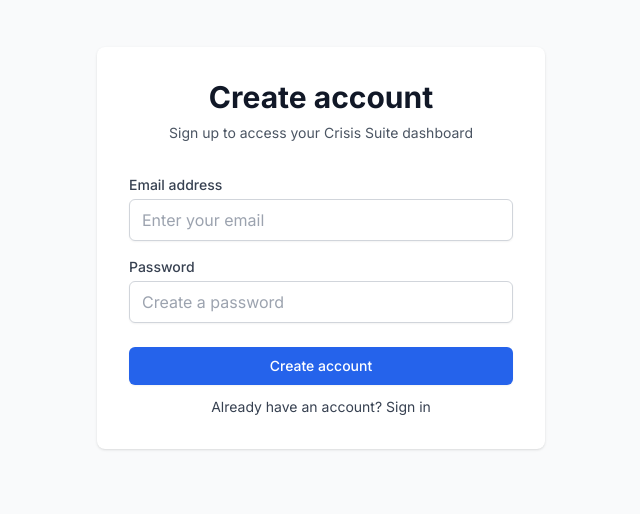
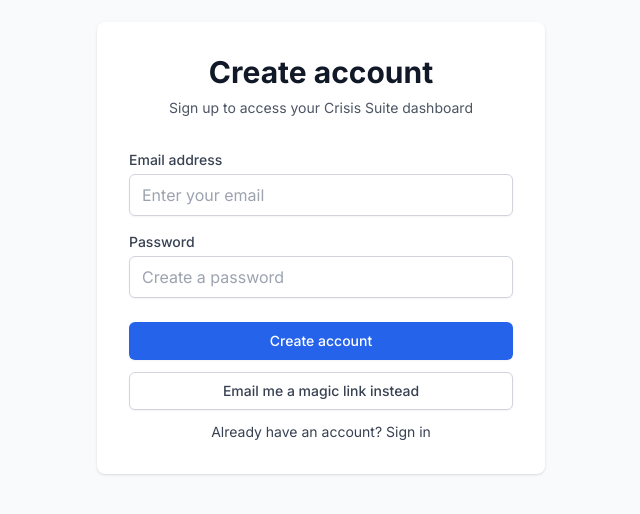
Before and after one commit to SamuelPicasse/MVP-crisis-suite, a Next.js app in the folder apps/web/: page /signup in a window 1280 px wide. Shown: the part 152-666 px from the top of the page, without its empty margins (319-959 px from the left). Built offline with nearby package versions, Linux system fonts and the light colour scheme.

Commit message:
feat(auth): add magic-link flow to login and signup; ensure profile upsert on dashboard after magic link

```diff
--- a/apps/web/src/app/dashboard/page.tsx
+++ b/apps/web/src/app/dashboard/page.tsx
@@ -4,9 +4,37 @@
 import { createClient } from '@/lib/supabase/client';
 import { CrisisSummary } from '../../../components/dashboard/CrisisSummary';
 import { ActivityLog } from '../../../components/dashboard/ActivityLog';
+import { useEffect } from 'react';
 
 export default function DashboardPage() {
   const router = useRouter();
+
+  // Ensure the user's profile row exists after magic-link redirect or first login
+  useEffect(() => {
+    const ensureProfile = async () => {
+      try {
+        const supabase = createClient();
+        const { data } = await supabase.auth.getUser();
+        const user = data?.user;
+        if (user) {
+          await supabase
+            .from('users')
+            .upsert(
+              {
+                id: user.id,
+                email: user.email ?? '',
+                full_name: (user.user_metadata as any)?.full_name ?? null,
+                role: (user.user_metadata as any)?.role ?? null
+              },
+              { onConflict: 'id' }
+            );
+        }
+      } catch {
+        // ignore silently
+      }
+    };
+    ensureProfile();
+  }, []);
 
   const handleLogout = async () => {
     const supabase = createClient();
--- a/apps/web/src/app/login/page.tsx
+++ b/apps/web/src/app/login/page.tsx
@@ -11,10 +11,12 @@
   const [password, setPassword] = useState('');
   const [error, setError] = useState<string | null>(null);
   const [loading, setLoading] = useState(false);
+  const [info, setInfo] = useState<string | null>(null);
 
   const handleLogin = async (e: React.FormEvent) => {
     e.preventDefault();
     setError(null);
+    setInfo(null);
     setLoading(true);
 
     const supabase = createClient();
@@ -55,6 +57,34 @@
     router.refresh();
   };
 
+  const handleMagicLink = async () => {
+    setError(null);
+    setInfo(null);
+    const emailTrimmed = email.trim();
+    if (!emailTrimmed) {
+      setError('Please enter your email to receive a magic link.');
+      return;
+    }
+    const emailOk = /.+@.+\..+/.test(emailTrimmed);
+    if (!emailOk) {
+      setError('Please enter a valid email address.');
+      return;
+    }
+    const supabase = createClient();
+    const { error } = await supabase.auth.signInWithOtp({
+      email: emailTrimmed,
+      options: {
+        emailRedirectTo: 'http://localhost:3000/dashboard',
+        shouldCreateUser: true
+      }
+    });
+    if (error) {
+      setError(error.message);
+      return;
+    }
+    setInfo('Magic link sent! Check your email to finish signing in.');
+  };
+
   // Sign up flow is handled on a dedicated /signup page.
 
   return (
@@ -71,6 +101,11 @@
           {error && (
             <div className="bg-red-50 border border-red-200 text-red-600 px-4 py-3 rounded">
               {error}
+            </div>
+          )}
+          {info && (
+            <div className="bg-blue-50 border border-blue-200 text-blue-700 px-4 py-3 rounded">
+              {info}
             </div>
           )}
 
@@ -121,6 +156,15 @@
 
             <button
               type="button"
+              onClick={handleMagicLink}
+              disabled={loading}
+              className="w-full flex justify-center py-2 px-4 border border-gray-300 rounded-md shadow-sm text-sm font-medium text-gray-700 bg-white hover:bg-gray-50 focus:outline-none focus:ring-2 focus:ring-offset-2 focus:ring-primary disabled:opacity-50 disabled:cursor-not-allowed"
+            >
+              Email me a magic link
+            </button>
+
+            <button
+              type="button"
               onClick={() => router.push('/signup')}
               disabled={loading}
               className="w-full flex justify-center py-2 px-4 border border-gray-300 rounded-md shadow-sm text-sm font-medium text-gray-700 bg-white hover:bg-gray-50 focus:outline-none focus:ring-2 focus:ring-offset-2 focus:ring-primary disabled:opacity-50 disabled:cursor-not-allowed"
--- a/apps/web/src/app/signup/page.tsx
+++ b/apps/web/src/app/signup/page.tsx
@@ -78,6 +78,34 @@
     }
   };
 
+  const handleMagicLink = async () => {
+    setError(null);
+    setInfo(null);
+    const emailTrimmed = email.trim();
+    if (!emailTrimmed) {
+      setError('Please enter your email to receive a magic link.');
+      return;
+    }
+    const emailOk = /.+@.+\..+/.test(emailTrimmed);
+    if (!emailOk) {
+      setError('Please enter a valid email address.');
+      return;
+    }
+    const supabase = createClient();
+    const { error } = await supabase.auth.signInWithOtp({
+      email: emailTrimmed,
+      options: {
+        emailRedirectTo: 'http://localhost:3000/dashboard',
+        shouldCreateUser: true
+      }
+    });
+    if (error) {
+      setError(error.message);
+      return;
+    }
+    setInfo('Magic link sent! Check your email to finish signing up.');
+  };
+
   return (
     <div className="min-h-screen flex items-center justify-center bg-gray-50">
       <div className="max-w-md w-full space-y-8 p-8 bg-white rounded-lg shadow">
@@ -145,6 +173,15 @@
               {loading ? 'Creating account…' : 'Create account'}
             </button>
 
+            <button
+              type="button"
+              onClick={handleMagicLink}
+              disabled={loading}
+              className="w-full flex justify-center py-2 px-4 border border-gray-300 rounded-md shadow-sm text-sm font-medium text-gray-700 bg-white hover:bg-gray-50 focus:outline-none focus:ring-2 focus:ring-offset-2 focus:ring-primary disabled:opacity-50 disabled:cursor-not-allowed"
+            >
+              Email me a magic link instead
+            </button>
+
             <Link
               href="/login"
               className="block text-center text-sm text-gray-700 hover:underline"
```
